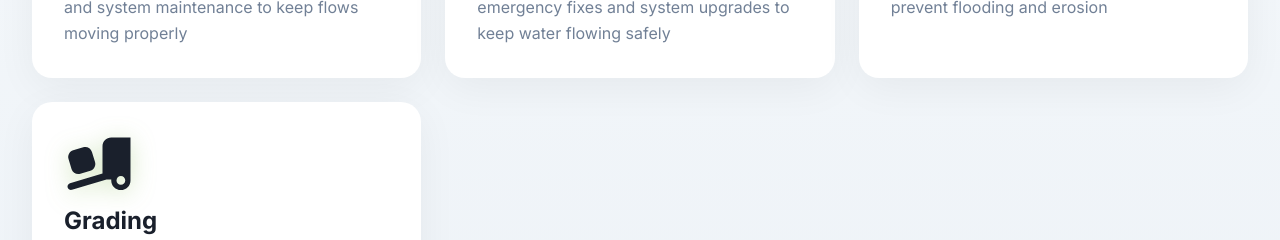
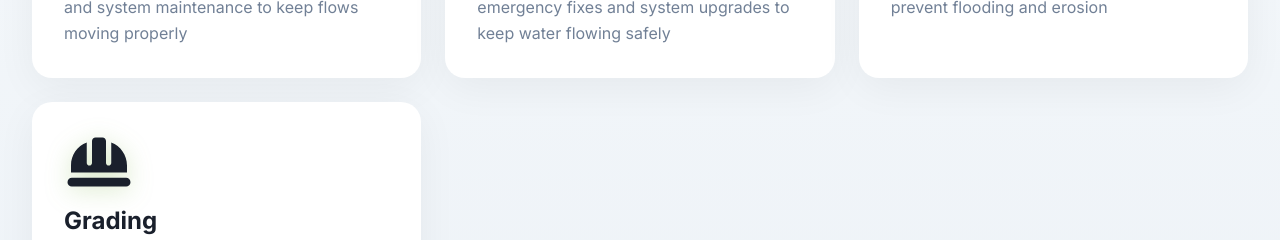
Before and after one commit to simmonscivilgroupinc-hue/SimmonsCivilGroupInc, a React (Vite) app in the folder civil-group-site/: page / in a window 1280 px wide. Shown: the part 1600-1840 px from the top of the page. Built offline with nearby package versions, Linux system fonts and the light colour scheme; no server answers.

Commit message:
Update grading icon to construction safety helmet

```diff
--- a/civil-group-site/src/pages/ModernHome.jsx
+++ b/civil-group-site/src/pages/ModernHome.jsx
@@ -4,7 +4,7 @@ import { db } from '../firebase/config';
 import { useWebsiteContent } from '../context/WebsiteContentContext';
 import { motion } from 'framer-motion';
 import { FontAwesomeIcon } from '@fortawesome/react-fontawesome';
-import { faFaucetDrip, faDroplet, faCloudShowersHeavy, faTruckRampBox } from '@fortawesome/free-solid-svg-icons';
+import { faFaucetDrip, faDroplet, faCloudShowersHeavy, faHelmetSafety } from '@fortawesome/free-solid-svg-icons';
 import EditableText from '../components/EditableText';
 import EditableImage from '../components/EditableImage';
 import EditableBackgroundImage from '../components/EditableBackgroundImage';
@@ -278,8 +278,8 @@ const ModernHome = () => {
 
           <div className="services-grid">
             {content.services.items.map((service, index) => {
-              // Icon mapping for each service - Sewer (pipe/faucet), Water (droplet), Storm (heavy rain), Grading (dump truck with ramp)
-              const serviceIcons = [faFaucetDrip, faDroplet, faCloudShowersHeavy, faTruckRampBox];
+              // Icon mapping for each service - Sewer (pipe/faucet), Water (droplet), Storm (heavy rain), Grading (safety helmet/construction)
+              const serviceIcons = [faFaucetDrip, faDroplet, faCloudShowersHeavy, faHelmetSafety];
 
               return (
               <motion.div
```
